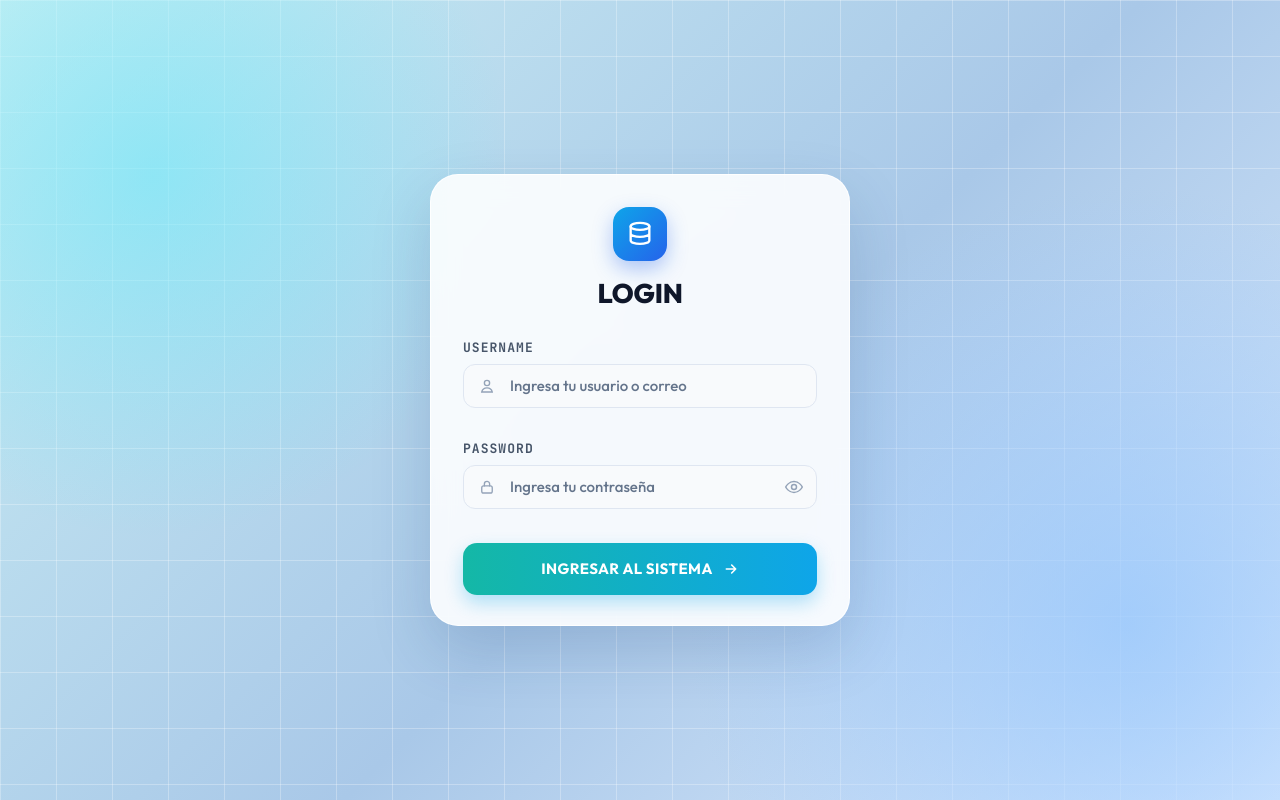
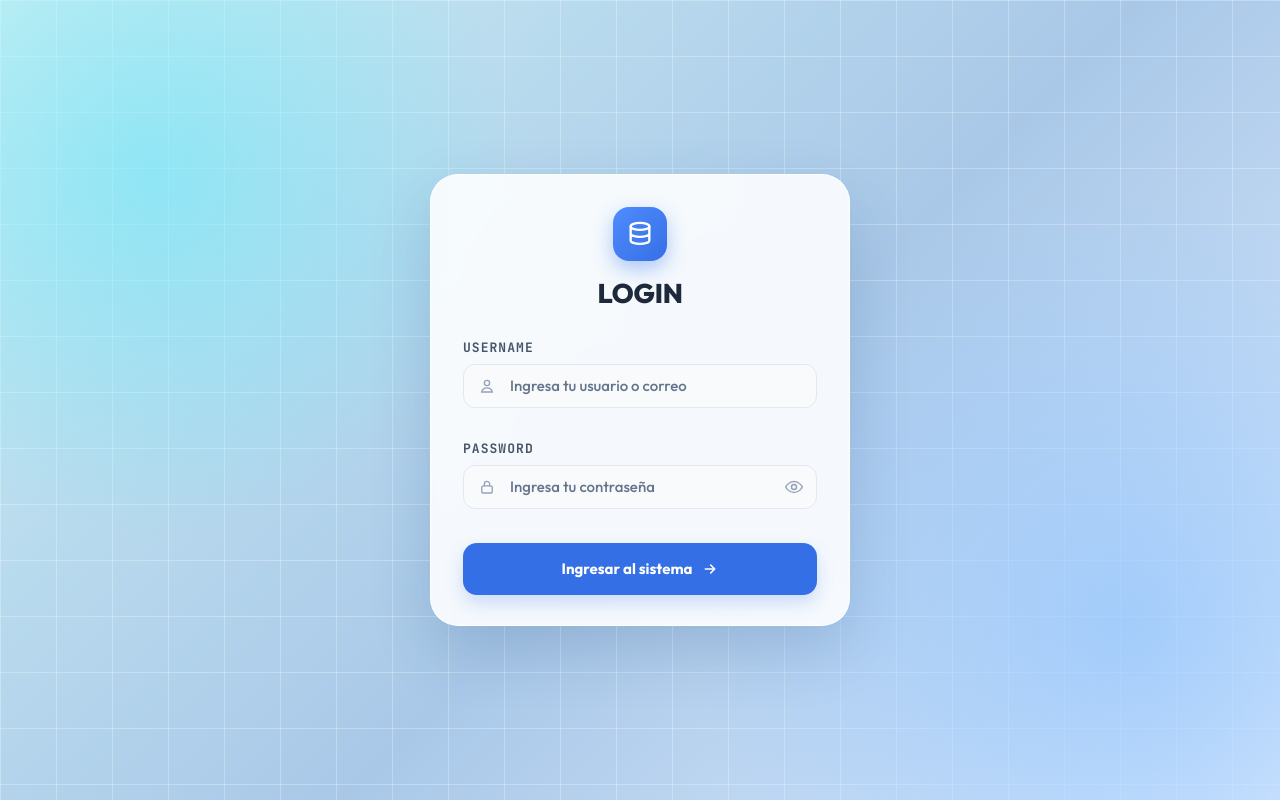
Before and after one commit to jeshua23-fo/SQLEducation, a plain HTML site: page login.html in a window 1280 px wide. Drawn offline with Linux system fonts and the light colour scheme.

Commit message:
Align login screen with shared SQLEducation visual identity

```diff
--- a/css/login.css
+++ b/css/login.css
@@ -1,4 +1,4 @@
-:root{--ink:#0f172a;--mut:#64748b;--line:#dfe6f1;--c1:#14b8a6;--c2:#0ea5e9;--blue:#2563eb}
+:root{--bg:#f4f7fb;--card:#fff;--ink:#1e293b;--mut:#64748b;--line:#e2e8f0;--c1:#4f8cff;--c2:#356fe5;--blue:#356fe5}
 *{box-sizing:border-box;margin:0}
 html,body{height:100%}
 body{font:500 16px/1.4 'Outfit',system-ui,sans-serif;color:var(--ink);-webkit-font-smoothing:antialiased}
@@ -11,11 +11,11 @@ body{font:500 16px/1.4 'Outfit',system-ui,sans-serif;color:var(--ink);-webkit-fo
     linear-gradient(90deg,rgba(255,255,255,.28) 1px,transparent 1px) 0 0/56px 56px,
     linear-gradient(135deg,#c9eef3,#a9c8e8 55%,#dbeafe)}
 .card{width:min(100%,420px);padding:32px 32px 30px;background:rgba(255,255,255,.88);backdrop-filter:blur(14px);-webkit-backdrop-filter:blur(14px);border:1px solid rgba(255,255,255,.9);border-radius:28px;box-shadow:0 24px 60px rgba(30,64,120,.18)}
-.logo{width:54px;height:54px;margin:0 auto 14px;border-radius:16px;display:grid;place-items:center;background:linear-gradient(135deg,#0ea5e9,var(--blue));box-shadow:0 8px 20px rgba(37,99,235,.35)}
+.logo{width:54px;height:54px;margin:0 auto 14px;border-radius:16px;display:grid;place-items:center;background:linear-gradient(135deg,#4f8cff,var(--blue));box-shadow:0 8px 20px rgba(37,99,235,.35)}
 h1{text-align:center;font-size:27px;font-weight:800;letter-spacing:-.01em;margin-bottom:26px}
 .lbl{display:block;font:700 13px 'JetBrains Mono',monospace;letter-spacing:.08em;text-transform:uppercase;color:#475569;margin-bottom:8px}
 .field{position:relative;display:flex;align-items:center;height:44px;padding:0 14px;gap:12px;background:#f8fafc;border:1px solid var(--line);border-radius:12px;color:#94a3b8;transition:border-color .15s,box-shadow .15s}
-.field:focus-within{border-color:var(--c2);box-shadow:0 0 0 4px rgba(14,165,233,.15);background:#fff}
+.field:focus-within{border-color:var(--c2);box-shadow:0 0 0 4px rgba(79,140,255,.16);background:#fff}
 .field input{flex:1;min-width:0;height:100%;border:0;background:none;font:500 15px 'Outfit',sans-serif;color:var(--ink);outline:0}
 .field input::placeholder{color:#64748b}
 .field.bad{border-color:#ef4444;box-shadow:0 0 0 4px rgba(239,68,68,.12)}
@@ -24,7 +24,7 @@ h1{text-align:center;font-size:27px;font-weight:800;letter-spacing:-.01em;margin
 .eye .slash{display:none}.eye[aria-pressed=true] .slash{display:block}
 .err{min-height:20px;margin:4px 2px 8px;font-size:13px;color:#dc2626}
 .alert{margin-bottom:14px;padding:10px 14px;border-radius:12px;background:#fef2f2;border:1px solid #fecaca;color:#b91c1c;font-size:14px}
-.submit{width:100%;height:52px;margin-top:10px;display:flex;align-items:center;justify-content:center;gap:10px;border:0;border-radius:14px;cursor:pointer;color:#fff;font:700 15px 'Outfit',sans-serif;letter-spacing:.03em;text-transform:uppercase;background:linear-gradient(90deg,var(--c1),var(--c2));box-shadow:0 8px 18px rgba(14,165,233,.3);transition:filter .15s,transform .15s}
+.submit{width:100%;height:52px;margin-top:10px;display:flex;align-items:center;justify-content:center;gap:10px;border:0;border-radius:14px;cursor:pointer;color:#fff;font:700 15px 'Outfit',sans-serif;letter-spacing:.03em;text-transform:uppercase;background:var(--c2);box-shadow:0 8px 18px rgba(53,111,229,.22);transition:filter .15s,transform .15s}
 .submit:hover{filter:brightness(1.06)}.submit:active{transform:translateY(1px)}
 .submit[disabled]{opacity:.8;cursor:progress}
 .submit.load svg{display:none}
@@ -34,3 +34,9 @@ h1{text-align:center;font-size:27px;font-weight:800;letter-spacing:-.01em;margin
 @keyframes shake{25%{transform:translateX(-6px)}75%{transform:translateX(6px)}}
 @media(prefers-reduced-motion:reduce){*{animation:none!important;transition:none!important}}
 @media(max-width:420px){.card{padding:26px 20px}}
+
+
+/* Accesibilidad y pantallas estrechas */
+.field input:focus-visible, .eye:focus-visible, .submit:focus-visible { outline: 3px solid var(--c1); outline-offset: 3px; }
+.submit { text-transform: none; letter-spacing: 0; }
+@media (max-width: 360px) { .stage { padding: 14px; } .card { padding: 24px 18px; border-radius: 20px; } h1 { font-size: 24px; } }
```
